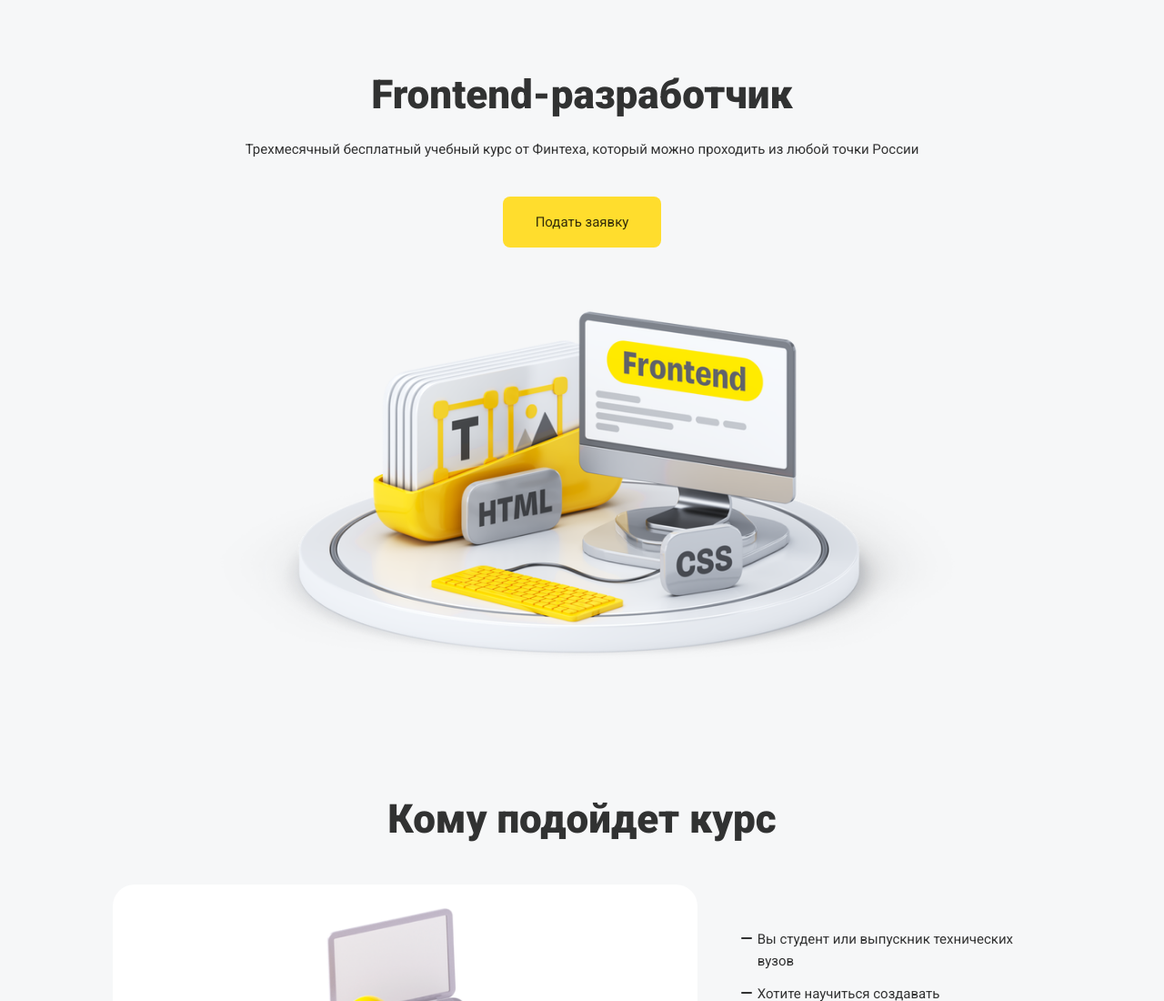
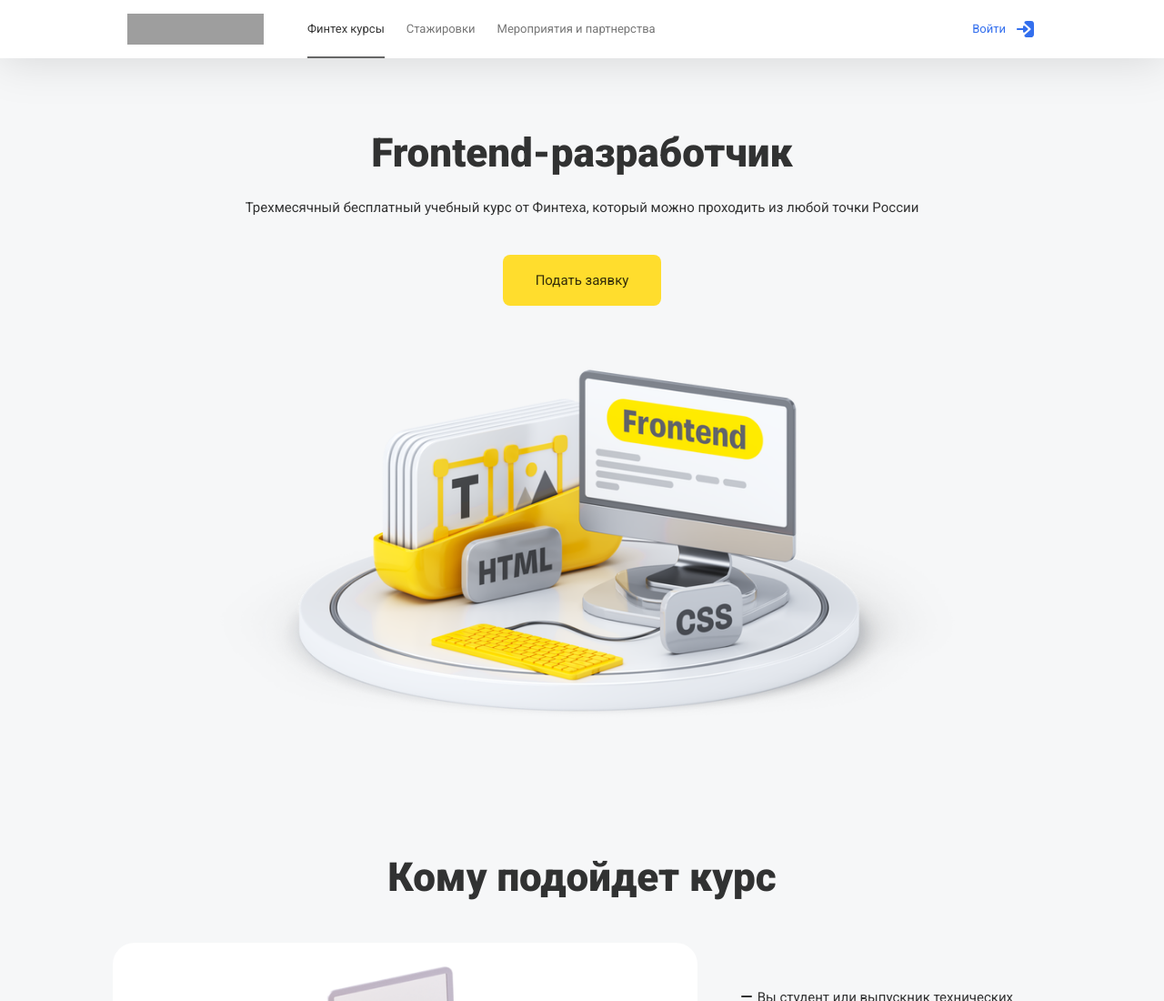
Before and after one commit to Katkochka/tinkoff-layout, a website built with Vite: page index.html in a window 1280 px wide. Shown: the top 1100 px of the page at 91% size. Built offline with nearby package versions, Linux system fonts and the light colour scheme; grey boxes are pictures that could not be loaded.

Commit message:
Попытка разделить html

```diff
--- a/index.html
+++ b/index.html
@@ -15,9 +15,56 @@
     <title>Тинькофф Образование</title>
   </head>
 
+  <!-- <link rel="import" href="/src/sections/header/index.html"> -->
+
   <body>
     <div class="app">
-      <link rel="import" href="./src/ sections/header/index.html">
+      <!-- <script>
+        var link = document.querySelector('link[rel=import]');
+        var content = link.import.querySelector('#intro-dm');
+        document.body.appendChild(content.cloneNode(true));
+      </script> -->
+
+        <header class="header">
+          <div class="container">
+            <div class="header-content">
+              <a href="#!" class="logo"></a>
+              <nav class="navigation">
+                <ul class="navigation__list">
+                  <li class="navigation__link navigation__link_active">
+                    <a href="#!">Финтех курсы</a>
+                  </li>
+                  <li class="navigation__link">
+                    <a href="#!">Стажировки</a>
+                  </li>
+                  <li class="navigation__link">
+                    <a href="#!">Мероприятия и партнерства</a>
+                  </li>
+                </ul>
+              </nav>
+              <a href="#!" class="login">
+                <div class="login-btn">
+                  <span class="login-btn__name">Войти</span>
+                  <div class="login-btn__icon">
+                    <svg
+                      width="24"
+                      height="24"
+                      viewBox="0 0 24 24"
+                      fill="none"
+                      xmlns="http://www.w3.org/2000/svg">
+                      <path
+                        fill-rule="evenodd"
+                        clip-rule="evenodd"
+                        d="M10.4674 4.49769C10.5238 4.27849 10.5779 4.21386 10.6862 4.08461C10.9595 3.75817 11.3053 3.48953 11.6801 3.30592C12.3045 3 13.1163 3 14.7399 3H16.2599C17.8835 3 18.6952 3 19.3197 3.30592C19.9176 3.59882 20.4011 4.08229 20.694 4.68018C20.9999 5.30464 20.9999 6.11642 20.9999 7.74V16.26C20.9999 17.8836 20.9999 18.6954 20.694 19.3198C20.4011 19.9177 19.9176 20.4012 19.3197 20.6941C18.6952 21 17.8835 21 16.2599 21H14.7399C13.1163 21 12.3045 21 11.6801 20.6941C11.3053 20.5105 10.9595 20.2418 10.6862 19.9154C10.5779 19.7861 10.5238 19.7215 10.4674 19.5023C10.4271 19.3459 10.4501 19.0195 10.512 18.8702C10.5986 18.6611 10.7155 18.556 10.9491 18.3457L17.174 12.7433C17.6154 12.346 17.6154 11.6539 17.174 11.2567L10.9491 5.65434C10.7155 5.44402 10.5986 5.33886 10.512 5.12976C10.4501 4.98051 10.4271 4.65414 10.4674 4.49769ZM14.5 12C14.5 11.5899 14.253 11.2374 13.8997 11.0831L10.6402 8.36687C9.98886 7.8241 9 8.28725 9 9.13509V11L3 11.0001C2.44771 11.0001 2 11.4478 2 12.0001C2 12.5523 2.44772 13.0001 3 13.0001L9 13V14.865C9 15.7128 9.98886 16.176 10.6402 15.6332L13.8997 12.917C14.253 12.7627 14.5 12.4102 14.5 12Z"
+                        fill="#336FEE" />
+                    </svg>
+                  </div>
+                </div>
+              </a>
+            </div>
+          </div>
+        </header>
+
       <main>
         <div class="container">
           <section class="course-preview">
@@ -284,7 +331,7 @@
               </div>
             </div>
           </section>
-
+          <!-- <link rel="import" href="./src/sections/form/index.html"> -->
           <section class="request">
             <div class="request__box">
               <form class="request-form">
@@ -316,7 +363,7 @@
           </section>
         </div>
       </main>
-
+      <!-- <link rel="import" href="./src/sections/footer/index.html"> -->
       <footer class="footer">
         <div class="container">
           <div class="footer__box">
@@ -326,7 +373,7 @@
         </div>
       </footer>
     </div>
+    <script type="module" src="./main.js"></script>
 
-    <script type="module" src="./main.js"></script>
   </body>
 </html>
```
Also changed, not shown: src/sections/footer/index.html (+8 -0 lines), src/sections/form/index.html (added, +29 -0 lines), src/sections/header/index.html (+3 -1 lines), src/sections/layout/index.html (deleted), 1 other file.
